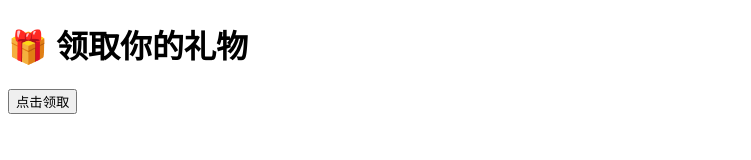
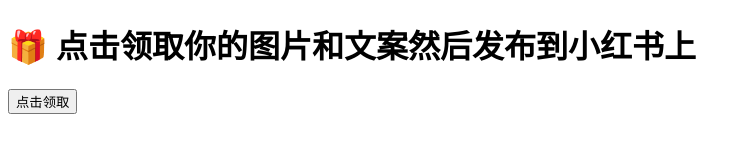
Before and after one commit to D-yyds/gift-site2, a plain HTML site: page index.html in a window 1280 px wide. Shown: the whole page, without its empty margins (0-751 px from the left). Drawn offline with Linux system fonts and the light colour scheme.

Commit message:
Update index.html

```diff
--- a/index.html
+++ b/index.html
@@ -2,11 +2,11 @@
 <html>
 <head>
 <meta charset="UTF-8">
-<title>礼物领取</title>
+<title>领取图片和文案</title>
 </head>
 <body>
 
-<h1>🎁 领取你的礼物</h1>
+<h1>🎁 点击领取你的图片和文案然后发布到小红书上</h1>
 
 <button onclick="claim()">点击领取</button>
 
```
